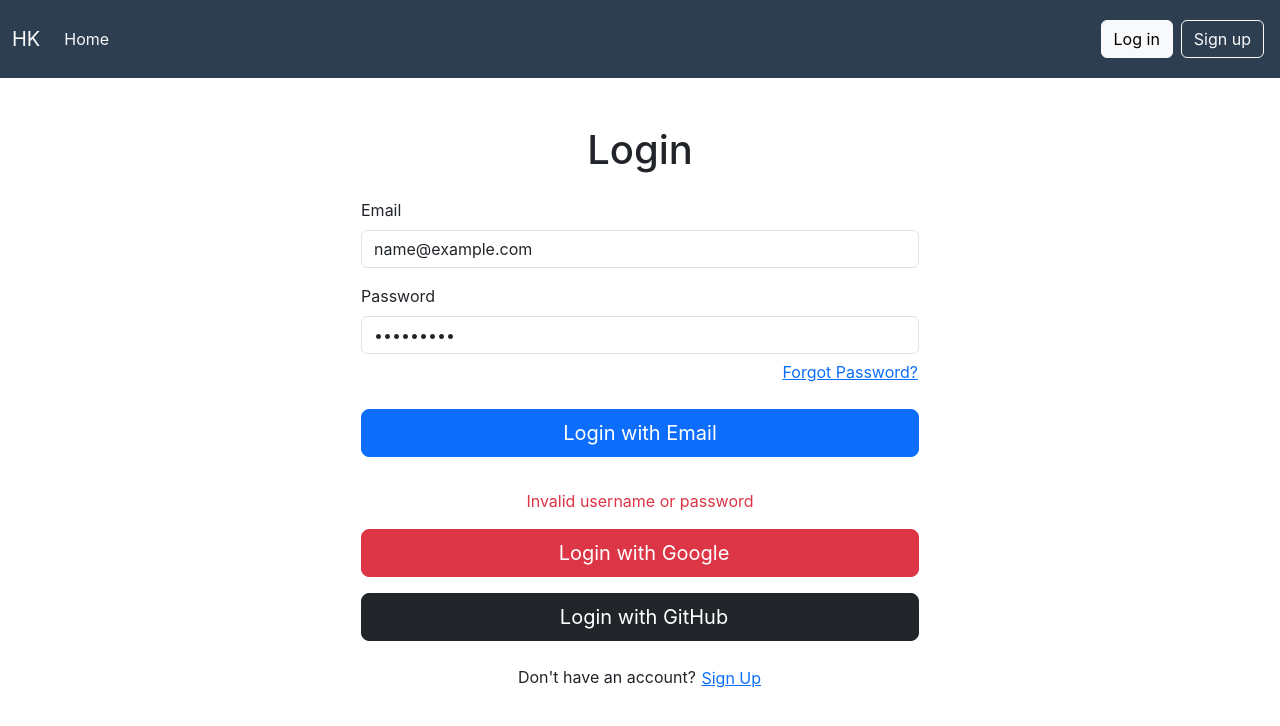
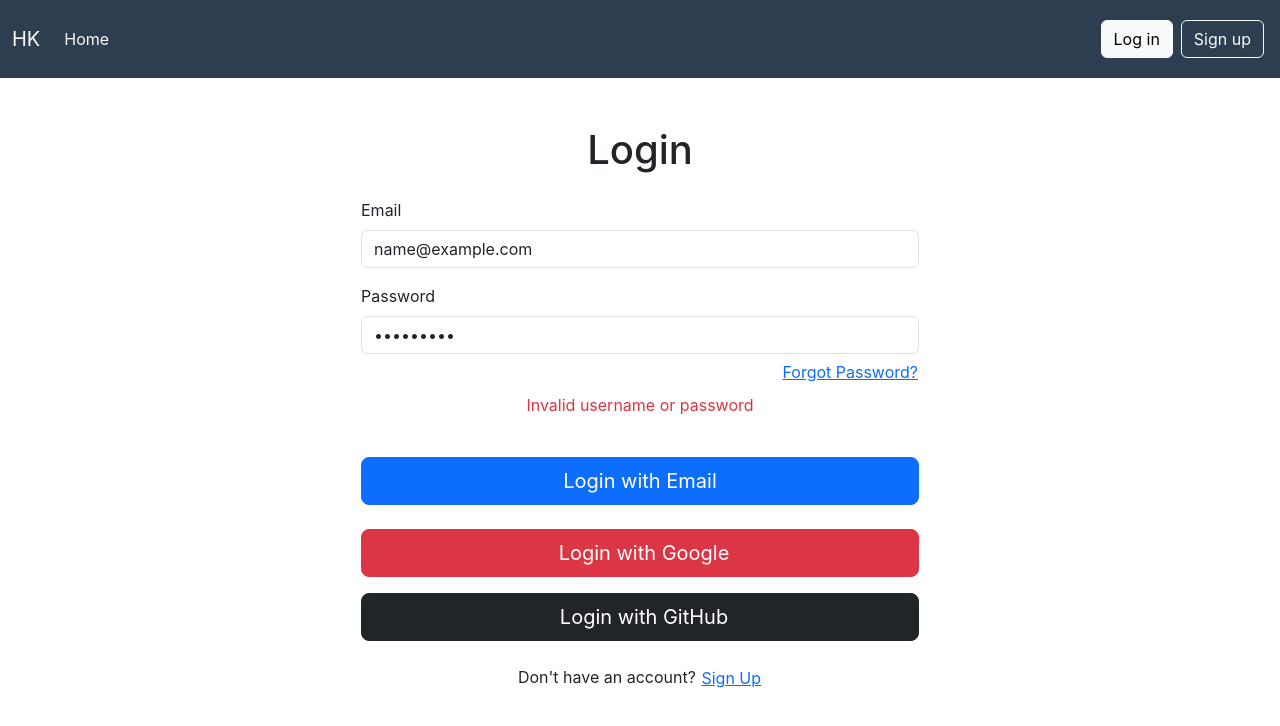
Before and after one commit to HuseyinK0r0glu/SpringAuthentication-Demo, a React (Create React App) app in the folder oauth2-frontend/: page /login in a window 1280 px wide. Both pictures are taken after typing "name@example.com", "Sample123" into the empty fields and a click on the button "Login with Email". Shown: the top 726 px of the page. Built offline with nearby package versions, Linux system fonts and the light colour scheme; no server answers.

Commit message:
expired token message added to login page

```diff
--- a/oauth2-frontend/src/screens/LoginPage.js
+++ b/oauth2-frontend/src/screens/LoginPage.js
@@ -1,9 +1,11 @@
-import React, { use, useContext, useState } from "react";
+import React, { useContext, useState } from "react";
 import { useNavigate } from "react-router-dom";
 import { Context as UserContext } from "../context/UserContext";
 import { authFetch } from "../components/ApiClient";
 
 function LoginPage() {
+
+  const message = new URLSearchParams(window.location.search).get("message");
 
   const {setUser} = useContext(UserContext);
   const navigate = useNavigate();
@@ -60,6 +62,11 @@ return (
     <h1 className="mb-4">Login</h1>
 
     <div className="d-flex flex-column align-items-center justify-content-center">
+      {message === "session-expired" && (
+        <div className="alert alert-warning text-center mt-3" role="alert">
+          <strong>Your session has timed out:</strong> Please log in again to continue.
+        </div>
+      )}
       {/* Traditional Login Form */}
       <form onSubmit={handleTraditionalLogin} className="w-50 mb-4">
         <div className="form-group text-start">
@@ -97,12 +104,12 @@ return (
           </div>
         </div>
 
+        {error && <p className="text-danger mt-2">{error}</p>}
+
         <button type="submit" className="btn btn-primary btn-lg mt-4 w-100">
           Login with Email
         </button>
       </form>
-
-      {error && <p className="text-danger mt-2">{error}</p>}
 
       {/* OAuth2 Login Buttons */}
       <div className="d-flex flex-column align-items-center w-50">
```
